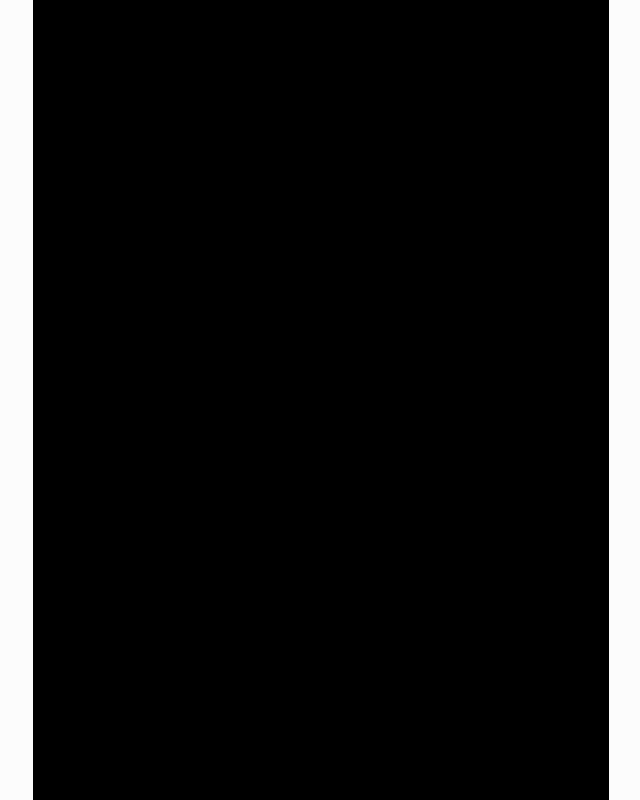
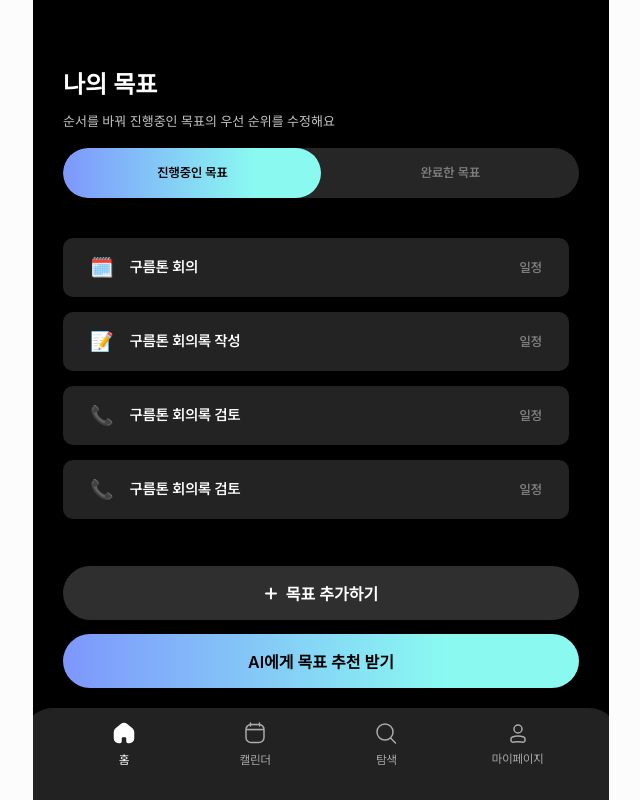
Before and after one commit to 9oormthon-univ/2024_DANPOON_TEAM_52_FE, a React (Create React App) app: page /home in a window 1280 px wide. Before the commit this address had no page. Shown: the whole page, without its empty margins (319-959 px from the left). Built offline with nearby package versions, Linux system fonts and the light colour scheme.

Commit message:
💄 진행중인 목표 화면 디자인

```diff
--- a/src/App.js
+++ b/src/App.js
@@ -9,6 +9,7 @@ import {
 } from "./constants/routes"
 import Login from "./pages/Login"
 import Splash from "./pages/Splash"
+import Home from "./pages/Home"
 import InfoPage from "./pages/Info/Index"
 
 export default function App() {
@@ -17,11 +18,12 @@ export default function App() {
       <Routes>
         <Route path={ROUTES_PATH_LOGIN} element={<Login />} />
         <Route path={ROUTES_PATH_SPLASH} element={<Splash />} />
+        <Route path={ROUTES_PATH_HOME} element={<Home />} />
         <Route
           path={ROUTES_PATH_ROOT}
           element={<Navigate to={ROUTES_PATH_HOME} />}
         />
-        <Route path={ROUTES_PATH_ONBOARD} element={<InfoPage />}/>
+        <Route path={ROUTES_PATH_ONBOARD} element={<InfoPage />} />
       </Routes>
     </BrowserRouter>
   )
--- /dev/null
+++ b/src/pages/Home/ProgressGoals/index.jsx
@@ -0,0 +1,70 @@
+import { Container } from "./styled"
+import Button from "../../../components/Button"
+import { ReactComponent as PlusSVG } from "../../../svgs/plus.svg"
+import Goals from "../../../components/Goals"
+import { Flex } from "antd"
+import { useState, useEffect } from "react"
+
+export default function ProgressGoals() {
+  const list = [
+    {
+      icon: "️🗓️",
+      title: "구름톤 회의",
+      description: "2024.01.03",
+      label: "일정",
+    },
+    {
+      icon: "📝",
+      title: "구름톤 회의록 작성",
+      description: "2024.01.03",
+      label: "일정",
+    },
+    {
+      icon: "📞",
+      title: "구름톤 회의록 검토",
+      description: "2024.01.03",
+      label: "일정",
+    },
+    {
+      icon: "📞",
+      title: "구름톤 회의록 검토",
+      description: "2024.01.03",
+      label: "일정",
+    },
+    {
+      icon: "📞",
+      title: "구름톤 회의록 검토",
+      description: "2024.01.03",
+      label: "일정",
+    },
+    {
+      icon: "📞",
+      title: "구름톤 회의록 검토",
+      description: "2024.01.03",
+      label: "일정",
+    },
+    {
+      icon: "📞",
+      title: "구름톤 회의록 검토",
+      description: "2024.01.03",
+      label: "일정",
+    },
+  ]
+  const [loading, setLoading] = useState(true)
+  useEffect(() => {
+    setTimeout(() => {
+      setLoading(false)
+    }, 3000)
+  }, [])
+  return (
+    <Container>
+      <Goals goals={list} loading={loading} />
+      <Flex vertical gap={14}>
+        <Button $variant="secondary">
+          <PlusSVG /> 목표 추가하기
+        </Button>
+        <Button $variant="primary">AI에게 목표 추천 받기</Button>
+      </Flex>
+    </Container>
+  )
+}
--- /dev/null
+++ b/src/pages/Home/ProgressGoals/styled.jsx
@@ -0,0 +1,20 @@
+import { styled } from "styled-components"
+
+export const Container = styled.div`
+  display: flex;
+  flex-direction: column;
+  width: 100%;
+  flex: 1;
+  gap: 40px;
+  padding: 40px 0 20px;
+  overflow: hidden;
+`
+
+export const listContainer = styled.div`
+  display: flex;
+  flex-direction: column;
+  width: 100%;
+  align-items: start;
+  justify-content: start;
+  padding: 40px 0;
+`
--- /dev/null
+++ b/src/pages/Home/index.jsx
@@ -0,0 +1,38 @@
+import { useState } from "react"
+import BaseLayout from "../../components/BaseLayout"
+import { Container, Description, Title } from "./styled"
+import { TabsContent, TabsHeader } from "../../components/Tabs"
+import ListItem from "../../components/ListItem"
+import ProgressGoals from "./ProgressGoals"
+
+export default function Home() {
+  const [selectedTab, setSelectedTab] = useState(0)
+  const tabs = [
+    {
+      title: "진행중인 목표",
+      description: "순서를 바꿔 진행중인 목표의 우선 순위를 수정해요",
+      content: <ProgressGoals />,
+    },
+    {
+      title: "완료한 목표",
+      description: "달성한 목표를 별자리 형태로 확인해요",
+      content: (
+        <ListItem
+          icon={"🪪"}
+          title={"데이터 기반 기획 능력 강화하기"}
+          label={"2/3"}
+        />
+      ),
+    },
+  ]
+  return (
+    <BaseLayout>
+      <Container>
+        <Title>나의 목표</Title>
+        <Description>{tabs[selectedTab].description}</Description>
+        <TabsHeader tabs={tabs} value={selectedTab} onChange={setSelectedTab} />
+        <TabsContent tabs={tabs} value={selectedTab} />
+      </Container>
+    </BaseLayout>
+  )
+}
--- /dev/null
+++ b/src/pages/Home/styled.jsx
@@ -0,0 +1,26 @@
+import { styled } from "styled-components"
+import TypoComponent from "../../components/Typo"
+
+export const Container = styled.div`
+  display: flex;
+  flex-direction: column;
+  width: 100%;
+  height: 100%;
+  align-items: start;
+  justify-content: start;
+  padding: 70px 30px 0;
+`
+
+export const Title = styled(TypoComponent.Title)`
+  &&& {
+    margin-bottom: 12px;
+  }
+`
+export const Description = styled(TypoComponent.Text)`
+  &&& {
+    color: #c3c3c3;
+    font-weight: 500;
+    font-size: 13px;
+    margin-bottom: 17px;
+  }
+`
```
Also changed, not shown: src/svgs/plus.svg (added).
